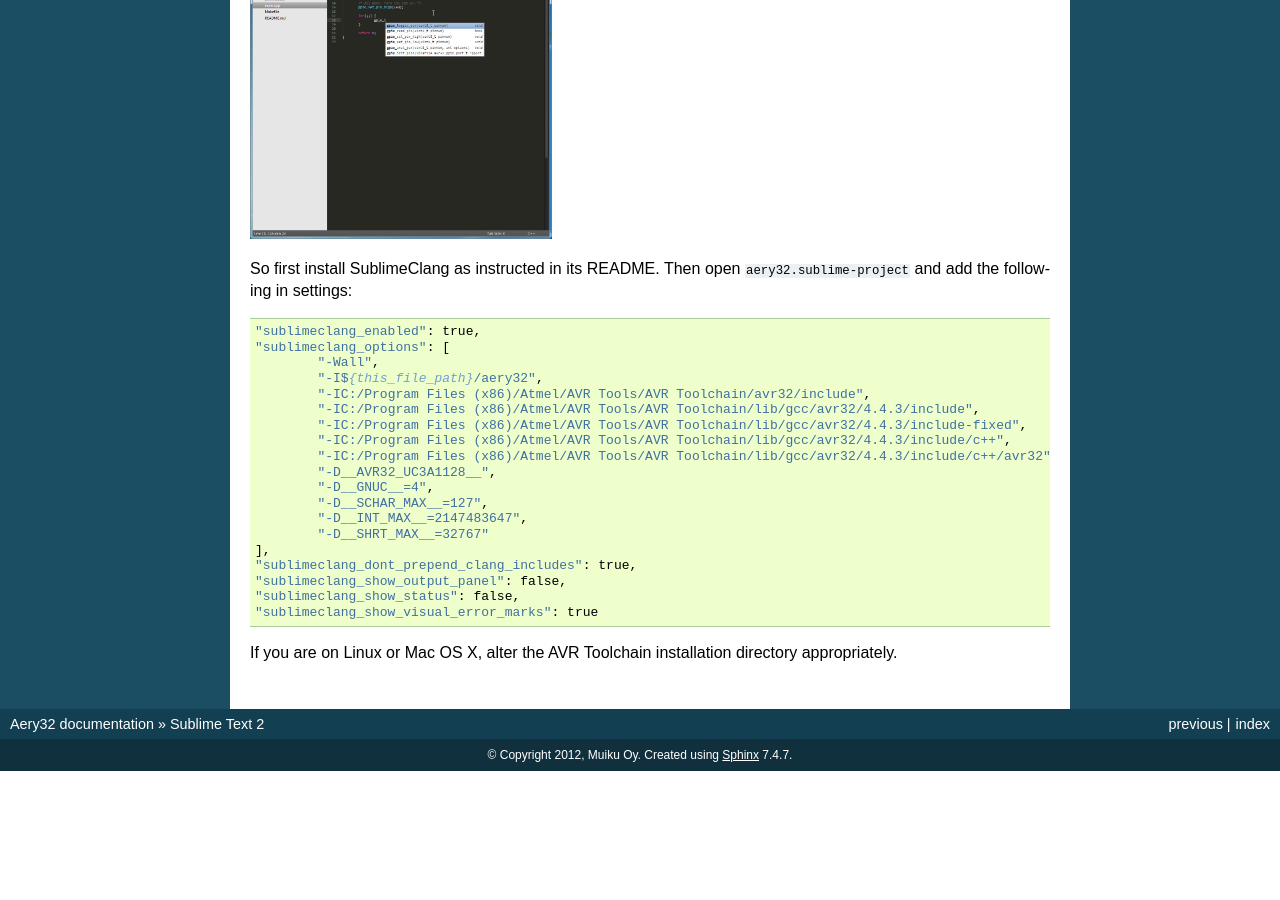
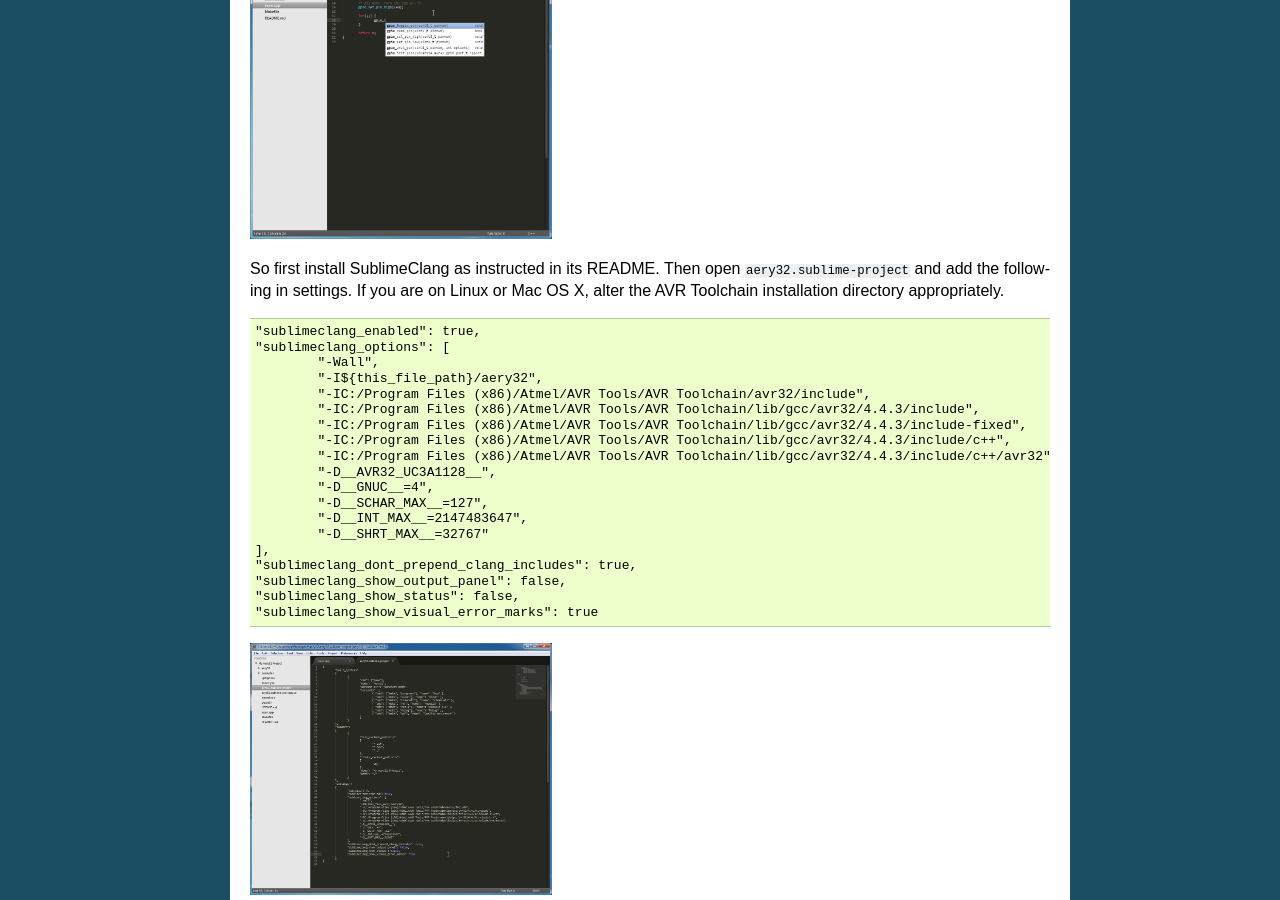
Before and after one commit to aery32/aery32-refguide, a Sphinx documentation site: the page built from source/use_with_st2.rst, in a window 1280 px wide and 900 px high, scrolled down 1298 px. Built offline with Sphinx 7.4.7, drawn with Linux system fonts in a browser that asks for light colours; before the commit the page ends 2069 px from its top, so only the background shows below that.

Commit message:
Add image for SublimeClang settings

```diff
--- a/source/use_with_st2.rst
+++ b/source/use_with_st2.rst
@@ -35,7 +35,9 @@ Autocompletion with SublimeClang
     :target: _images/st2_autocompletion.png
     :alt: Example of ST2 autocompletion with SublimeClang
 
-So first install SublimeClang as instructed in its README. Then open ``aery32.sublime-project`` and add the following in settings::
+So first install SublimeClang as instructed in its README. Then open ``aery32.sublime-project`` and add the following in settings. If you are on Linux or Mac OS X, alter the AVR Toolchain installation directory appropriately.
+
+.. code-block:: none
 
 	"sublimeclang_enabled": true,
 	"sublimeclang_options": [
@@ -57,4 +59,7 @@ So first install SublimeClang as instructed in its README. Then open ``aery32.su
 	"sublimeclang_show_status": false,
 	"sublimeclang_show_visual_error_marks": true
 
-If you are on Linux or Mac OS X, alter the AVR Toolchain installation directory appropriately.
+.. image:: ../images/st2_sublimeclang_settings_for_avr32.png
+    :width: 8 cm
+    :target: _images/st2_sublimeclang_settings_for_avr32.png
+    :alt: ST2 SublimeClang settings for AVR32 Toolchain
```
Also changed, not shown: images/st2_sublimeclang_settings_for_avr32.png (added).
